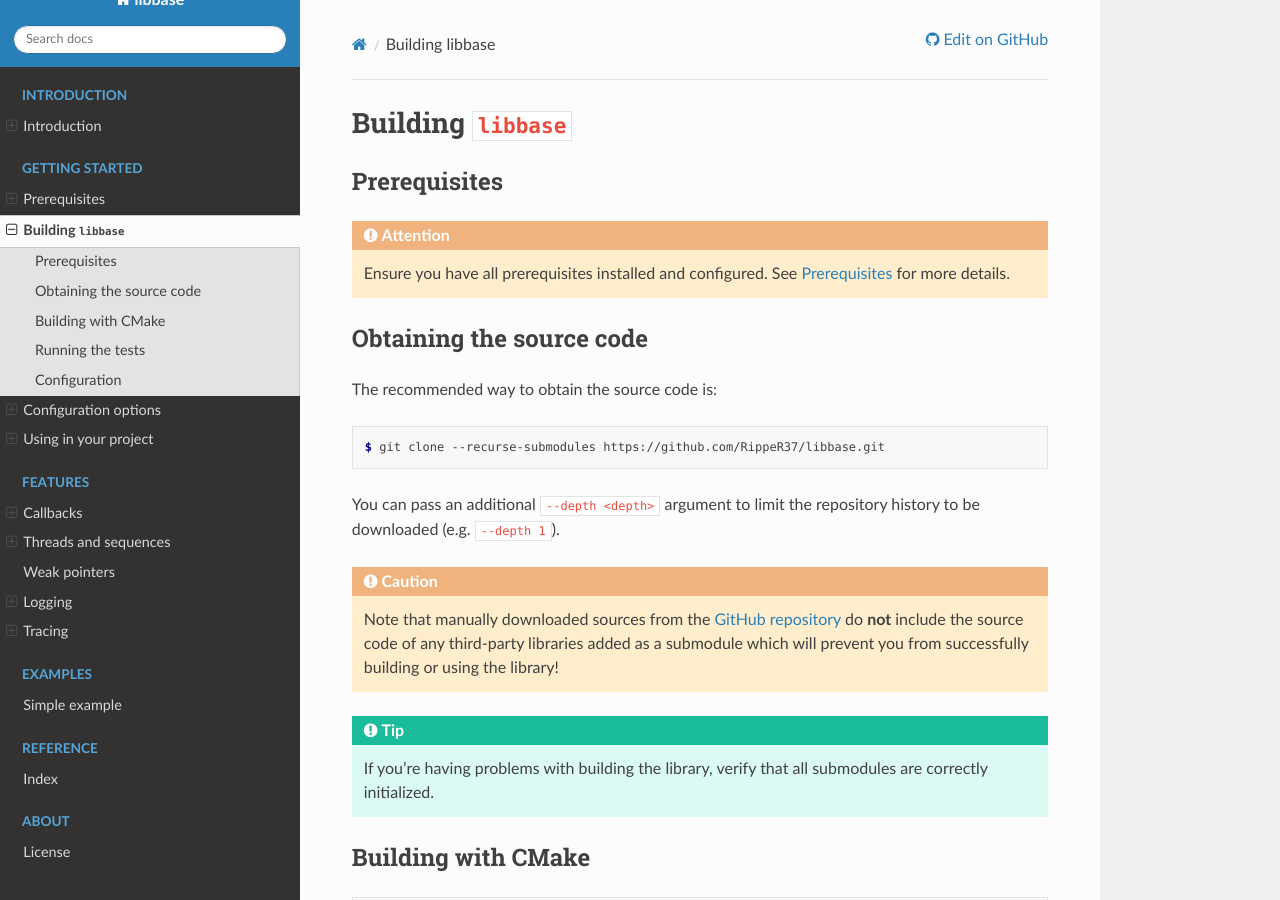
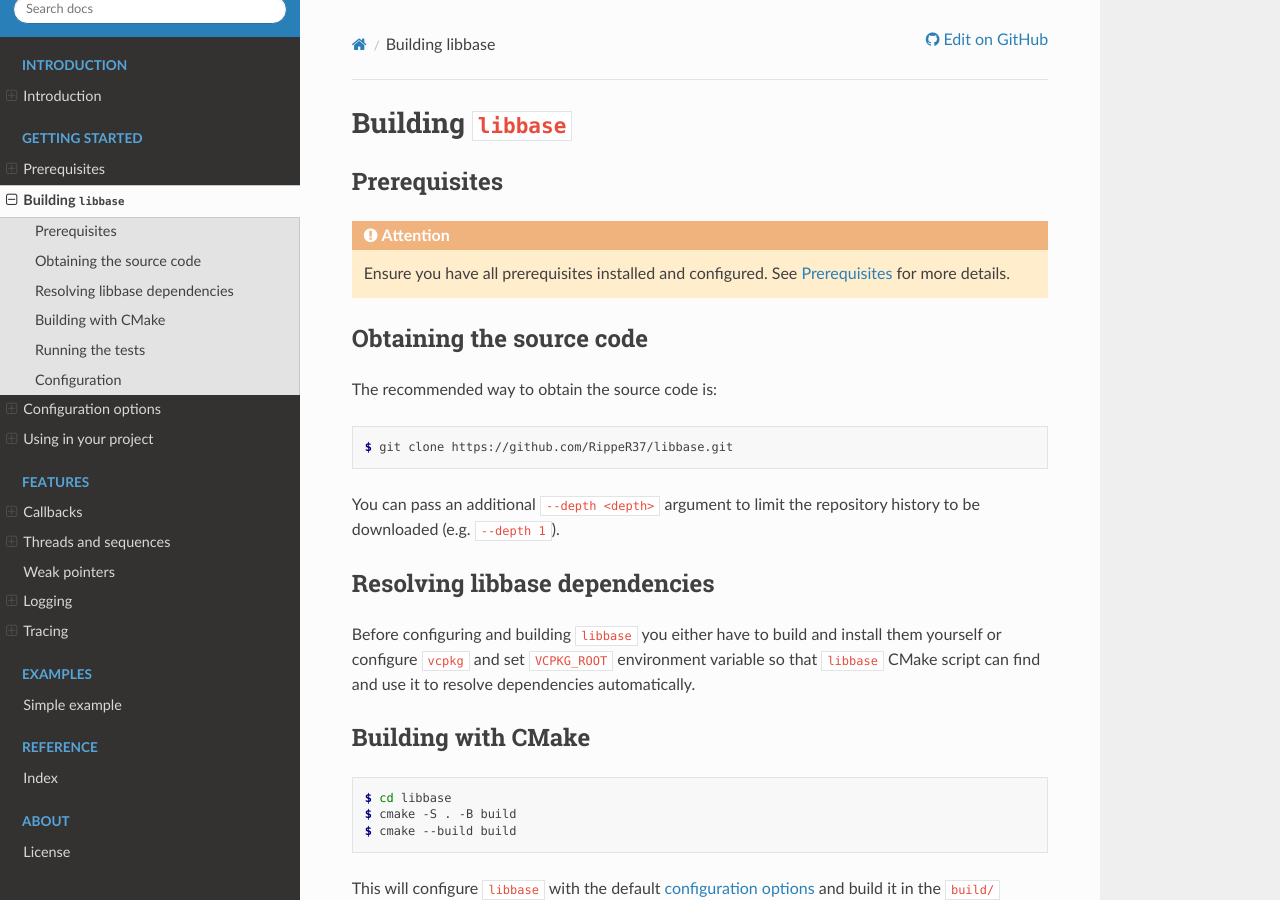
Before and after one commit to RippeR37/libbase, a Sphinx documentation site: the page built from docs/getting_started/building.rst, in a window 1280 px wide and 900 px high. Built offline with Sphinx 7.4.7 and the Read the Docs theme 3.1.0, drawn with Linux system fonts in a browser that asks for light colours; pages that are not in the unit, such as notebooks, are missing from menus.

Commit message:
Update GitHub Actions workflows
Update GH Actions workflows to use newer OSes as well as newer compiler
versions. Furthermore, set up VCPKG to install library dependencies.

```diff
--- a/docs/_templates/page.html
+++ b/docs/_templates/page.html
@@ -3,7 +3,8 @@
 {% block footer %}
 <script type="text/javascript">
   $(document).ready(function () {
-    $(".admonition-example-code > *:not(div .admonition-title)").hide();
+    // $(".admonition-example-code > *:not(div .admonition-title)").hide();
+
     $(".admonition-example-code > .admonition-title").click(function () {
       $(this).parent().children().not(".admonition-title").slideToggle();
       $(this).parent().children(".admonition-title").toggleClass("open");
--- a/docs/getting_started/building.rst
+++ b/docs/getting_started/building.rst
@@ -17,22 +17,19 @@ The recommended way to obtain the source code is:
 
 .. code-block:: console
 
-   $ git clone --recurse-submodules https://github.com/RippeR37/libbase.git
+   $ git clone https://github.com/RippeR37/libbase.git
 
 You can pass an additional ``--depth <depth>`` argument to limit the repository
 history to be downloaded (e.g. ``--depth 1``).
 
-.. caution::
 
-   Note that manually downloaded sources from the
-   `GitHub repository <https://github.com/RippeR37/libbase>`_ do **not**
-   include the source code of any third-party libraries added as a submodule
-   which will prevent you from successfully building or using the library!
+Resolving libbase dependencies
+------------------------------
 
-.. tip::
-
-   If you're having problems with building the library, verify that all
-   submodules are correctly initialized.
+Before configuring and building ``libbase`` you either have to build and install
+them yourself or configure ``vcpkg`` and set ``VCPKG_ROOT`` environment variable
+so that ``libbase`` CMake script can find and use it to resolve dependencies
+automatically.
 
 
 Building with CMake
```
Also changed, not shown: README.md (+23 -8 lines), docs/getting_started/configuration.rst (+8 -0 lines), docs/getting_started/prerequisites.rst (+7 -8 lines), 10 other files.
